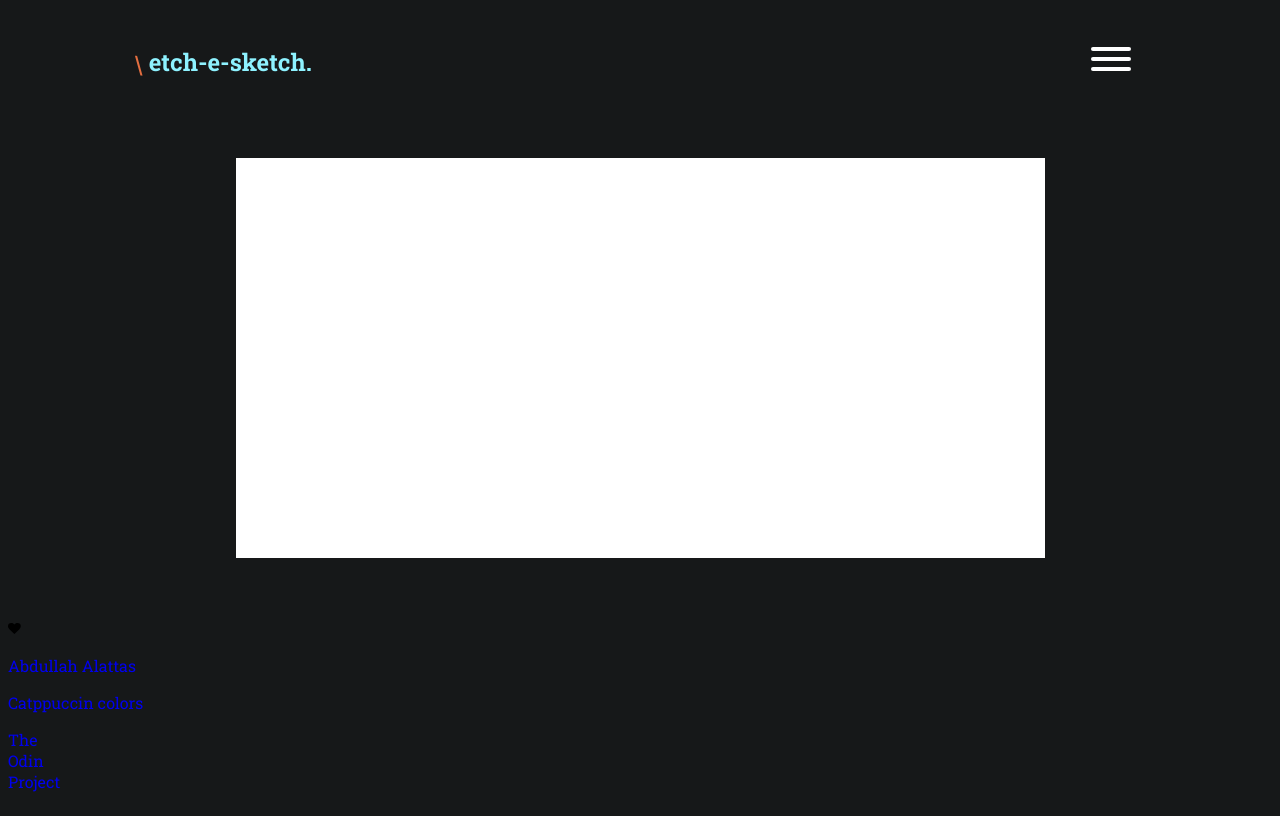
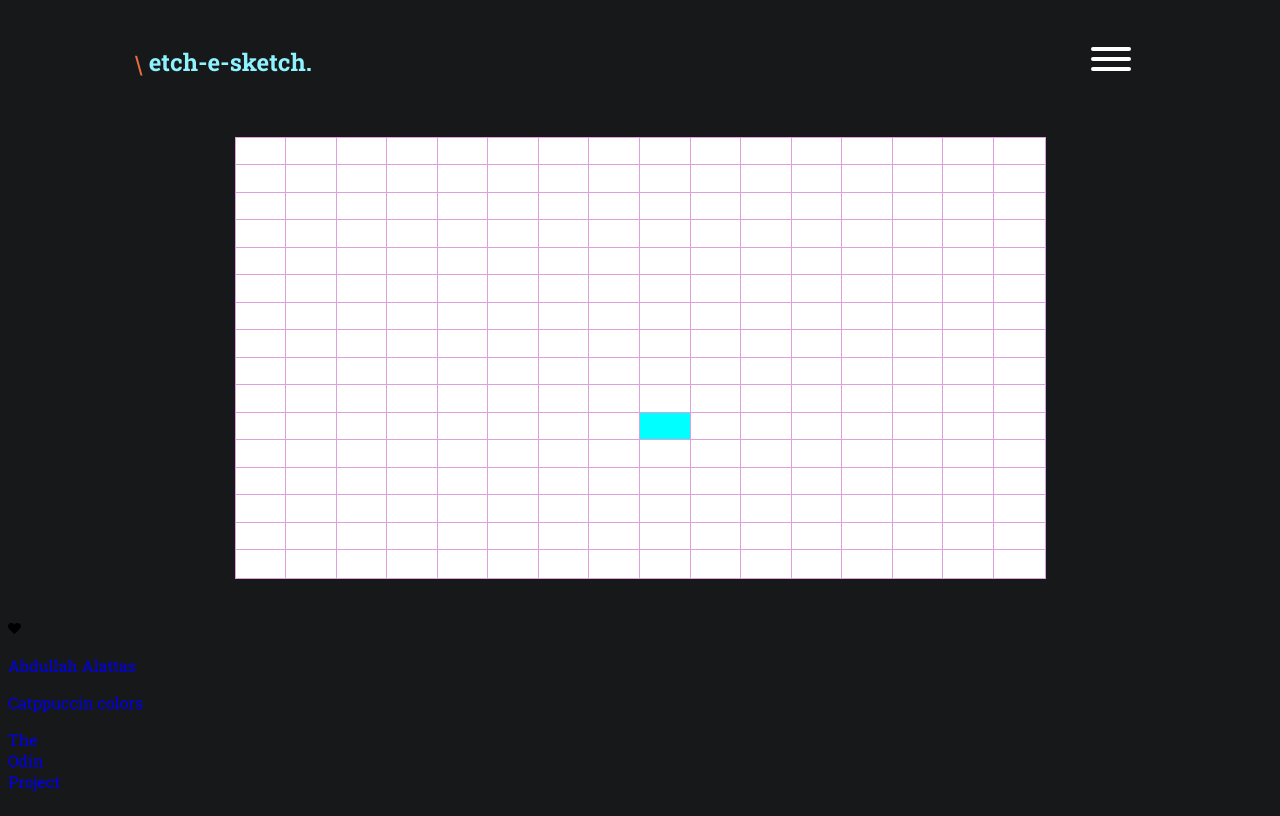
Before and after one commit to i4pg/etch-a-sketch, a website: page index.html in a window 1280 px wide. Both pictures are taken after a click on the button "Start Sketching". Drawn offline with Linux system fonts and the light colour scheme; some icons are missing.

Commit message:
fix: update grid generator sizeXsize

```diff
--- a/index.html
+++ b/index.html
@@ -14,6 +14,7 @@
   <script src="src/script/navbar_options.js" defer></script>
   <script src="src/script/component.js" defer></script>
   <script src="src/script/grid.js" defer></script>
+  <script src="src/script/colorize.js" defer></script>
   <script src="src/script/index.js" defer></script>
 </head>
 
--- a/src/css/style.css
+++ b/src/css/style.css
@@ -195,7 +195,7 @@ body {
 .grid {
   margin: 0 auto;
   width: 80%;
-  height: 50vh;
+  height: 55vh;
   display: none;
   flex-flow: row wrap;
 }
@@ -203,4 +203,7 @@ body {
 .pixel {
   flex: auto;
   background-color: var(--text);
+  outline-style: solid;
+  outline-color: plum;
+  outline-width: 1px;
 }
--- /dev/null
+++ b/src/script/colorize.js
@@ -0,0 +1,11 @@
+function a(e) {
+  e.target.style.backgroundColor = 'cyan'
+
+}
+function addPixelEvent() {
+  const pixels = Array.from(gridElement.children)
+
+  pixels.forEach(pixel => {
+    pixel.addEventListener('mouseenter', a)
+  });
+}
--- a/src/script/grid.js
+++ b/src/script/grid.js
@@ -1,26 +1,28 @@
 const intro = document.getElementById('intro')
-const grid = document.getElementById('grid')
+const gridElement = document.getElementById('grid')
 
 function generateGridElement(size) {
-  for (let i = 0; i < size; i++) {
-    const element = createEle('div', 'pixel', 'pixel', "", "")
-    grid.appendChild(element)
+  for (let i = 0; i < size ** 2; i++) {
+    const element = createEle('div', 'pixel', "", "", "")
+    element.style.width = `calc(100% / ${size})`
+    gridElement.appendChild(element)
   }
 }
 
-function setupGrid() {
-  grid.innerHTML = ""
-  grid.style.display = "flex"
+function setupGridElement() {
+  gridElement.innerHTML = ""
+  gridElement.style.display = "flex"
 }
 
-function removeIntro() {
+function removeIntroElement() {
   intro.remove()
 }
 
 function generateGrid(e) {
   const size = e.target.getAttribute('value')
 
-  removeIntro()
-  setupGrid()
+  removeIntroElement()
+  setupGridElement()
   generateGridElement(size)
+  addPixelEvent()
 }
--- a/src/script/index.js
+++ b/src/script/index.js
@@ -1,13 +1,13 @@
 const startButton = document.getElementById('start')
-let optionsArray = options.children
-optionsArray = Array.from(options.children)
-optionsArray.push(startButton)
+appendSizesChoices()
 
-optionsArray
+
+let sizesArray = options.children
+sizesArray = Array.from(options.children)
+sizesArray.push(startButton)
+sizesArray
   .forEach(
-    option =>
-      option.addEventListener(
+    size =>
+      size.addEventListener(
         'click', generateGrid)
   )
-
-generateOptions()
--- a/src/script/navbar_options.js
+++ b/src/script/navbar_options.js
@@ -1,7 +1,6 @@
 const options = document.getElementById('options')
 
-function generateOptions() {
-  options.innerHTML = ""
+function appendSizesChoices() {
   let sizes = [16, 32, 64]
 
   sizes.forEach(size => {
```
